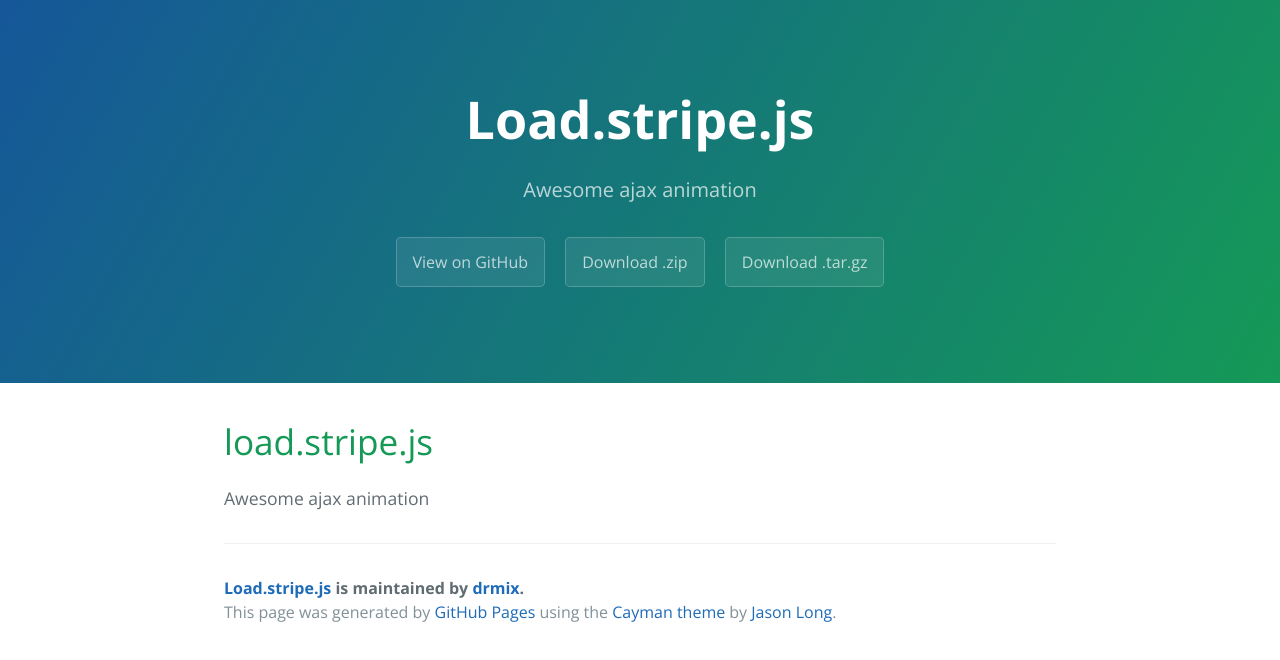
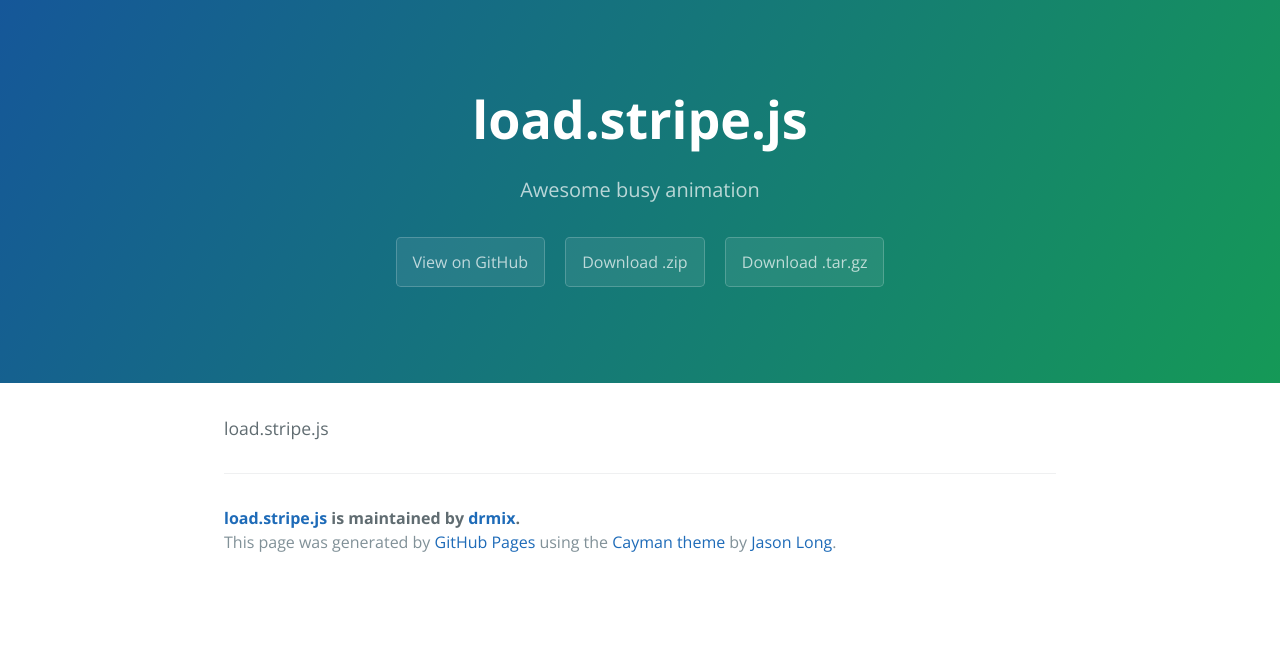
Before and after one commit to drmix/load.stripe.js, a plain HTML site: page index.html in a window 1280 px wide. Drawn offline with nearby package versions, Linux system fonts and the light colour scheme.

```diff
--- a/index.html
+++ b/index.html
@@ -2,7 +2,7 @@
 <html lang="en-us">
   <head>
     <meta charset="UTF-8">
-    <title>Load.stripe.js by drmix</title>
+    <title>load.stripe.js by drmix</title>
     <meta name="viewport" content="width=device-width, initial-scale=1">
     <link rel="stylesheet" type="text/css" href="stylesheets/normalize.css" media="screen">
     <link href='https://fonts.googleapis.com/css?family=Open+Sans:400,700' rel='stylesheet' type='text/css'>
@@ -11,21 +11,18 @@
   </head>
   <body>
     <section class="page-header">
-      <h1 class="project-name">Load.stripe.js</h1>
-      <h2 class="project-tagline">Awesome ajax animation</h2>
+      <h1 class="project-name">load.stripe.js</h1>
+      <h2 class="project-tagline">Awesome busy animation</h2>
       <a href="https://github.com/drmix/load.stripe.js" class="btn">View on GitHub</a>
       <a href="https://github.com/drmix/load.stripe.js/zipball/master" class="btn">Download .zip</a>
       <a href="https://github.com/drmix/load.stripe.js/tarball/master" class="btn">Download .tar.gz</a>
     </section>
 
     <section class="main-content">
-      <h1>
-<a id="loadstripejs" class="anchor" href="#loadstripejs" aria-hidden="true"><span class="octicon octicon-link"></span></a>load.stripe.js</h1>
-
-<p>Awesome ajax animation</p>
+      <p>load.stripe.js</p>
 
       <footer class="site-footer">
-        <span class="site-footer-owner"><a href="https://github.com/drmix/load.stripe.js">Load.stripe.js</a> is maintained by <a href="https://github.com/drmix">drmix</a>.</span>
+        <span class="site-footer-owner"><a href="https://github.com/drmix/load.stripe.js">load.stripe.js</a> is maintained by <a href="https://github.com/drmix">drmix</a>.</span>
 
         <span class="site-footer-credits">This page was generated by <a href="https://pages.github.com">GitHub Pages</a> using the <a href="https://github.com/jasonlong/cayman-theme">Cayman theme</a> by <a href="https://twitter.com/jasonlong">Jason Long</a>.</span>
       </footer>
--- a/params.json
+++ b/params.json
@@ -1 +1 @@
-{"name":"Load.stripe.js","tagline":"Awesome ajax animation","body":"load.stripe.js\r\n==============\r\n\r\nAwesome ajax animation\r\n","google":"","note":"Don't delete this file! It's used internally to help with page regeneration."}
+{"name":"load.stripe.js","tagline":"Awesome busy animation","body":"load.stripe.js","google":"","note":"Don't delete this file! It's used internally to help with page regeneration."}
```
